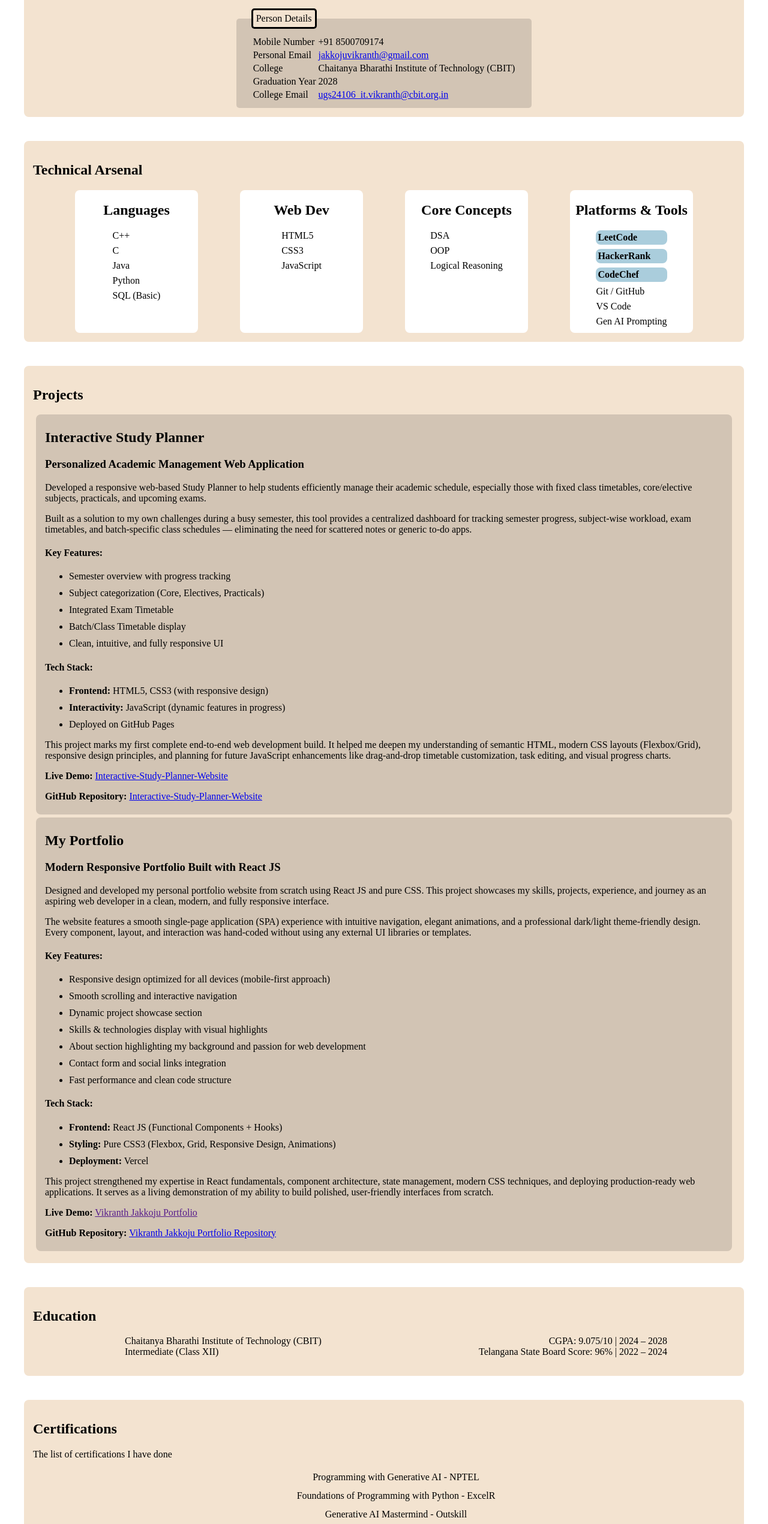
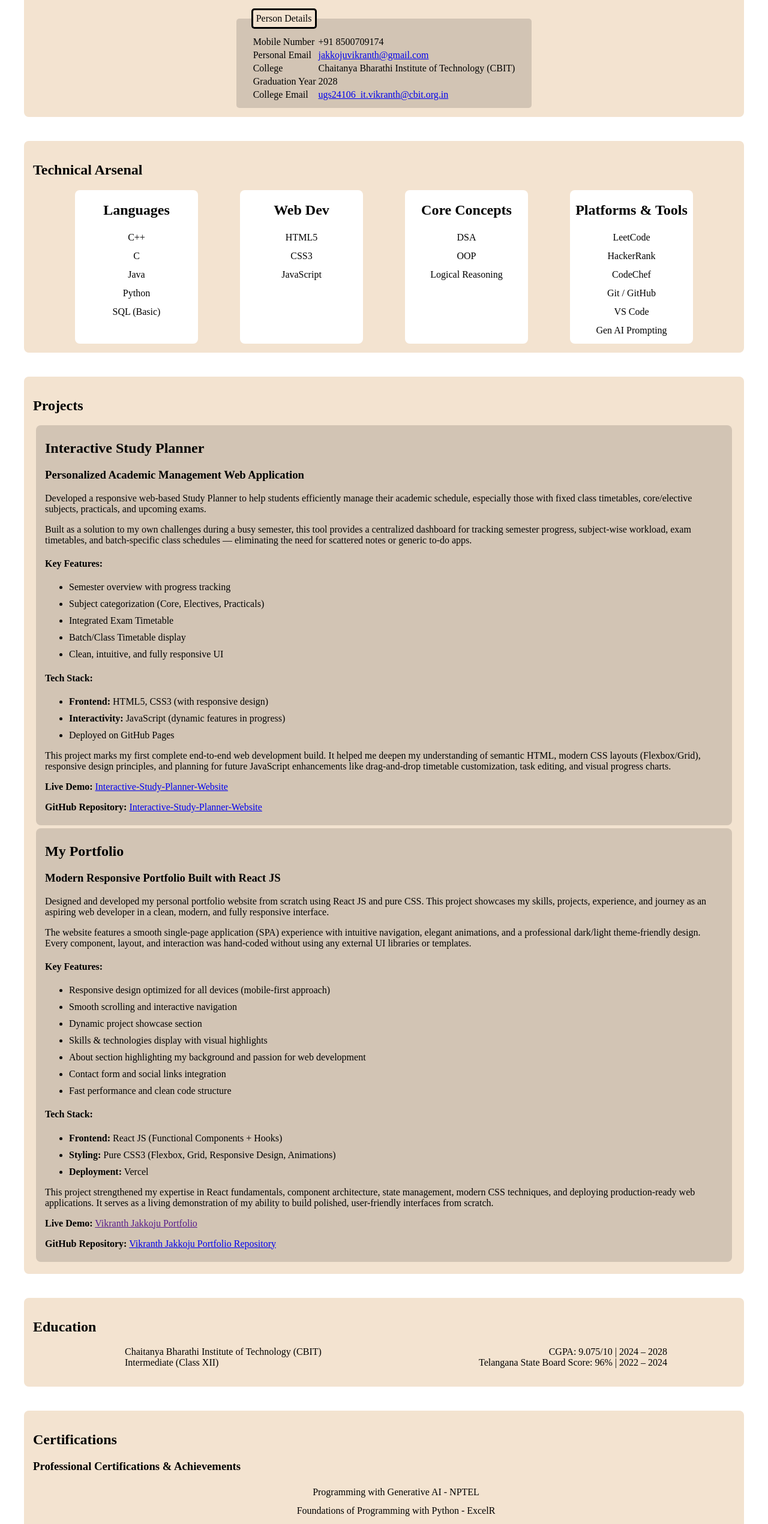
Before and after one commit to Vikranth-Kumar-Jakkoju/Vikranth-Jakkoju-Portfolio, a React (Vite) app: page / in a window 1280 px wide. Shown: the part 247-2788 px from the top of the page at 60% size. Built offline with nearby package versions, Linux system fonts and the light colour scheme.

Commit message:
Updated Design: CSS for Skills

```diff
--- a/src/Components/Certifications.jsx
+++ b/src/Components/Certifications.jsx
@@ -77,7 +77,7 @@ function Certifications() {
         <>
             <section id='Certifications' className='section'>
                 <h1>Certifications</h1>
-                <p>The list of certifications I have done</p>
+                <h3>Professional Certifications & Achievements</h3>
                 <nav>
                     <ul>
                         {paginated.map(item =>
--- a/src/Components/TechnicalArsenal.css
+++ b/src/Components/TechnicalArsenal.css
@@ -27,26 +27,29 @@
     display: flex;
     flex-direction: column;
     gap: 7px;
+    align-items: center;
 }
 
 #TechnicalArsenal li {
     list-style-type: none;
     padding: auto;
+    padding: 3px;
 }
 
 #TechnicalArsenal .skill-container .skill {
     padding: 3px;
-    font-weight: bold;
     color: black;
-    background-color: #AACDDC;
     border-radius: 8px;
 }
 
-#TechnicalArsenal .skill-container .skill:hover {
-    background-color: #81A6C6;
+#TechnicalArsenal .skill-container .skill:hover a {
+    color: #81A6C6;
+    border: #81A6C6 solid;
+    border-radius: 6px;
 }
 
 #TechnicalArsenal .skill-container .skill a {
     color: black;
+    padding: 2px;
     text-decoration: none;
 }
```
